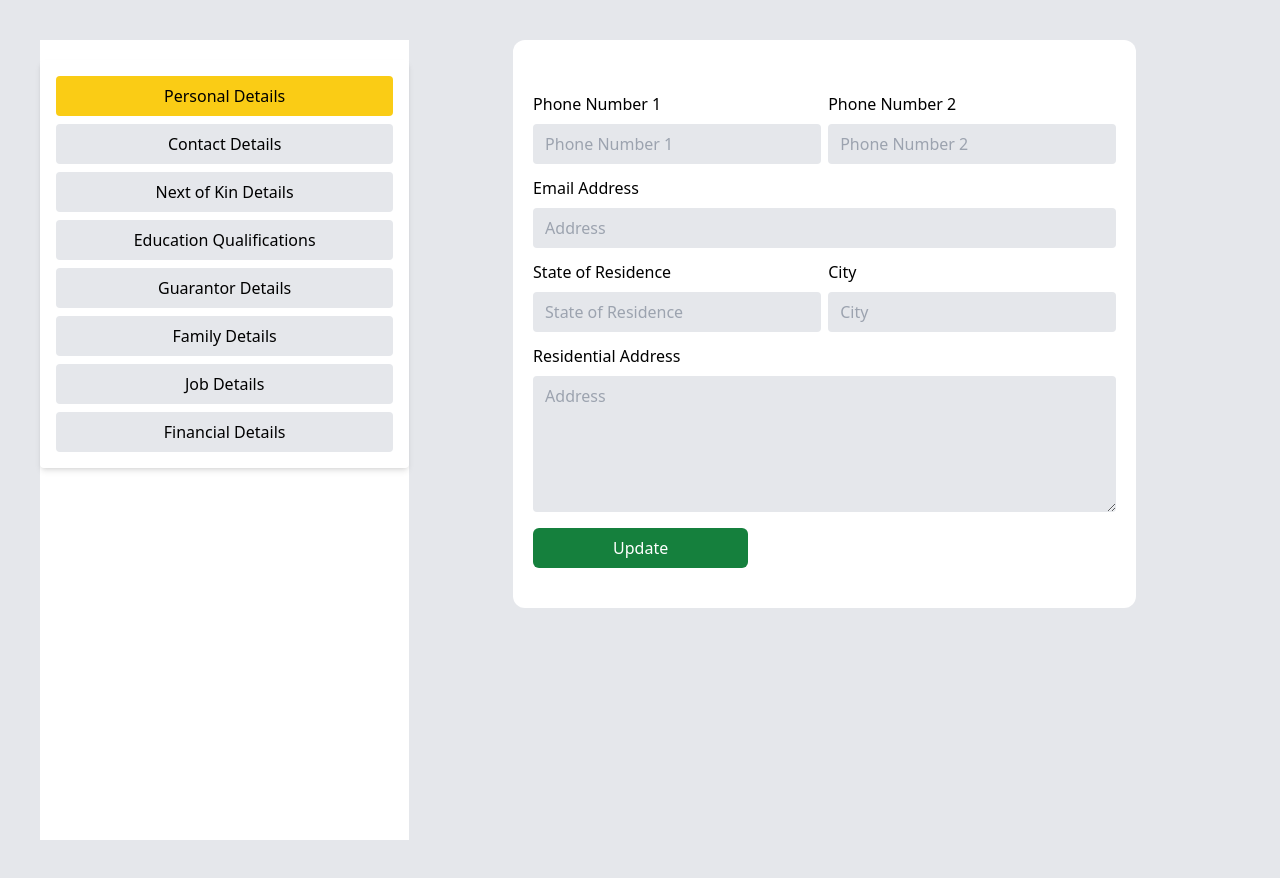
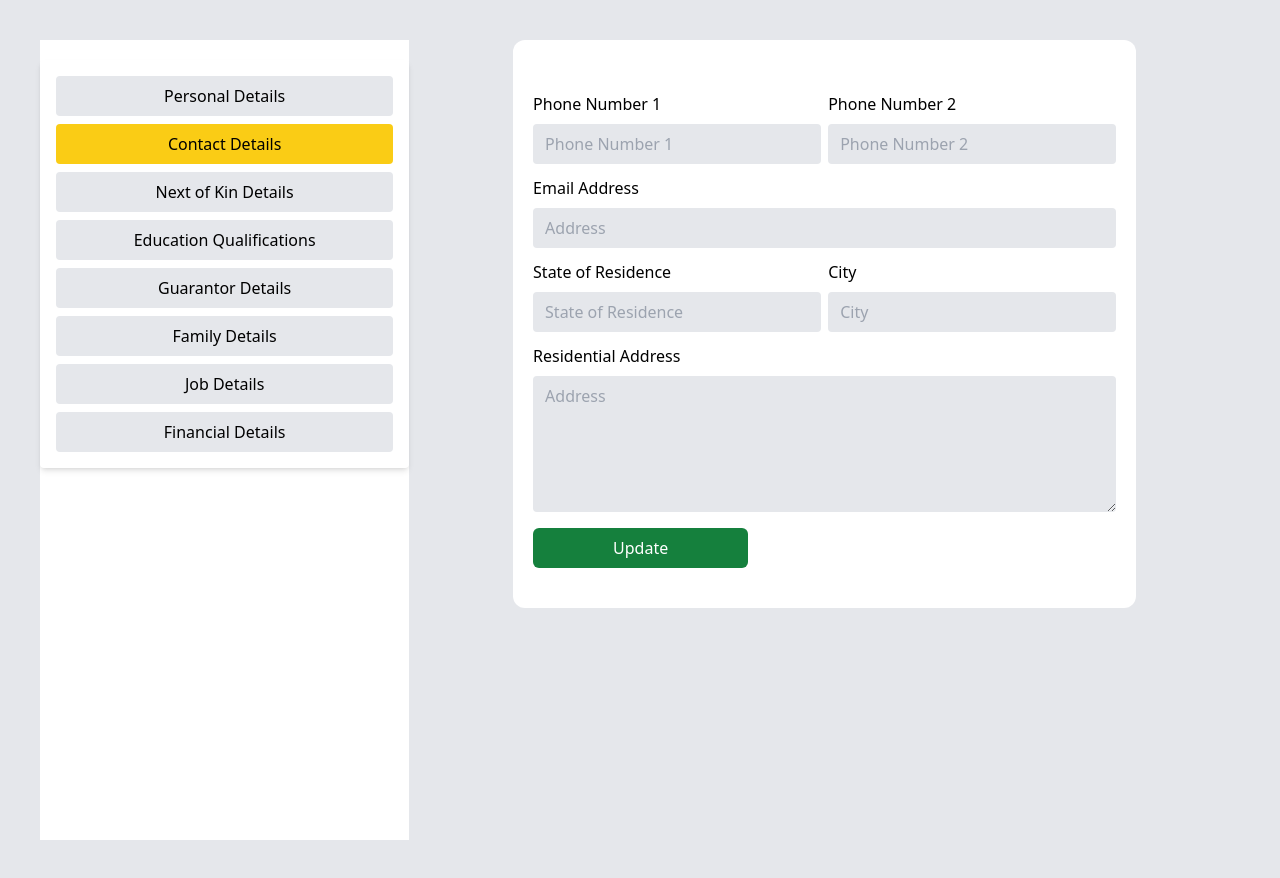
Before and after one commit to abdullahaslam2223/react-table, a React (Vite) app: page /profile/contact in a window 1280 px wide. Built offline with nearby package versions, Linux system fonts and the light colour scheme; data requests are answered from the project's data file.

Commit message:
layout fixes

```diff
--- a/src/App.tsx
+++ b/src/App.tsx
@@ -9,7 +9,7 @@ const App = (): JSX.Element => {
     navigate("shift");
   };
   const handleProfileClick = (): void => {
-    navigate("profile");
+    navigate("profile/details");
   };
 
   return (
--- a/src/Components/Profile/Layout.tsx
+++ b/src/Components/Profile/Layout.tsx
@@ -7,14 +7,41 @@ const Layout: React.FC<LayoutProps> = ({ children }): JSX.Element => {
     <div className="flex p-10">
       <nav className="w-1/3 bg-white pt-5">
         <ul className="space-y-2 p-4 rounded shadow-md">
-          <li className="bg-yellow-400 p-2 rounded hover:bg-yellow-400 text-center cursor-pointer">
-            <NavLink to="/profile">Personal Details</NavLink>
+          <li>
+            <NavLink
+              to="/profile/details"
+              className={({ isActive }) =>
+                `${
+                  isActive ? "bg-yellow-400" : "bg-gray-200"
+                } p-2 rounded hover:bg-yellow-400 text-center cursor-pointer block`
+              }
+            >
+              Personal Details
+            </NavLink>
           </li>
-          <li className="bg-gray-200 p-2 rounded hover:bg-yellow-400 text-center cursor-pointer">
-            <NavLink to="/profile/contact">Contact Details</NavLink>
+          <li>
+            <NavLink
+              to="/profile/contact"
+              className={({ isActive }) =>
+                `${
+                  isActive ? "bg-yellow-400" : "bg-gray-200"
+                } p-2 rounded hover:bg-yellow-400 text-center cursor-pointer block`
+              }
+            >
+              Contact Details
+            </NavLink>
           </li>
-          <li className="bg-gray-200 p-2 rounded hover:bg-yellow-400 text-center cursor-pointer">
-            <NavLink to="/profile/next-of-kin">Next of Kin Details</NavLink>
+          <li>
+            <NavLink
+              to="/profile/next-of-kin"
+              className={({ isActive }) =>
+                `${
+                  isActive ? "bg-yellow-400" : "bg-gray-200"
+                } p-2 rounded hover:bg-yellow-400 text-center cursor-pointer block`
+              }
+            >
+              Next of Kin Details
+            </NavLink>
           </li>
           <li className="bg-gray-200 p-2 rounded hover:bg-yellow-400 text-center cursor-pointer">
             <a href="#">Education Qualifications</a>
--- a/src/main.tsx
+++ b/src/main.tsx
@@ -23,7 +23,7 @@ const router = createBrowserRouter(
       <Route path="/agency" element={<AgencyTable />} />
       <Route path="/shift" element={<Shift />} />
       <Route path="/shift/:id" element={<ShiftDetails />} />
-      <Route path="/profile" element={<Profile />} />
+      <Route path="/profile/details" element={<Profile />} />
       <Route path="/profile/contact" element={<ContactDetails />} />
       <Route path="/profile/next-of-kin" element={<NextOfKin />} />
     </>
```
